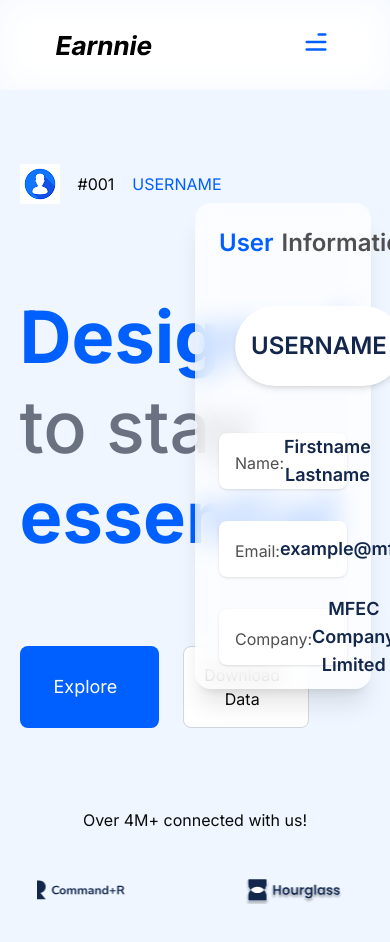
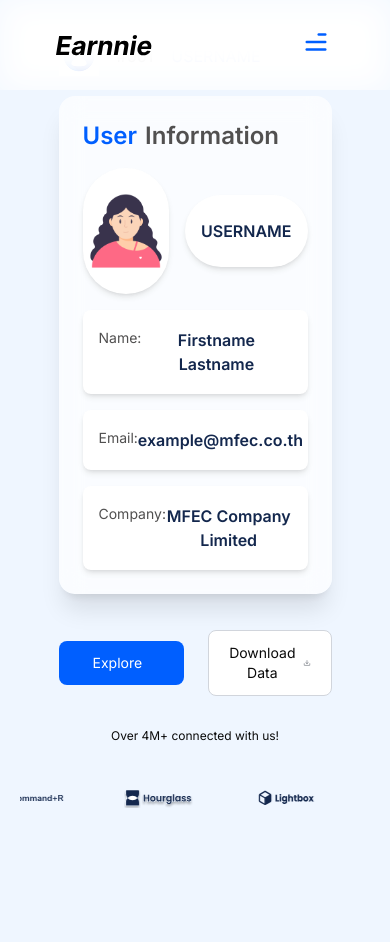
Before and after one commit to chayuearn-00/intern_project, a Vue app in the folder frontend/: page /Homepage in a window 390 px wide. Shown: the top 942 px of the page. After the commit the page ends 844 px from the top, so only its background shows below. Built offline with nearby package versions, Linux system fonts and the light colour scheme.

Commit message:
responsive homepage

```diff
--- a/frontend/src/components/Footer.vue
+++ b/frontend/src/components/Footer.vue
@@ -1,6 +1,6 @@
 <template>
   <div class="overflow-hidden">
-    <div class="flex max-w-full animate-marquee gap-14">
+    <div class="flex max-w-full animate-marquee gap-5 lg:gap-14">
       <img src="../assets/icons/compeny_logo/logo1.svg" class="footer" />
       <img src="../assets/icons/compeny_logo/logo2.svg" class="footer" />
       <img src="../assets/icons/compeny_logo/logo3.svg" class="footer" />
--- a/frontend/src/components/InformationCard.vue
+++ b/frontend/src/components/InformationCard.vue
@@ -5,8 +5,8 @@
 </script>
 
 <template>
-  <div class="flex items-center justify-center from-blue-100 to-blue-300 h-full gap-14">
-    <div class="bg-white/70 backdrop-blur-md rounded-2xl shadow-xl max-w-[632px]  w-full p-6 space-y-6">
+  <div class="flex items-center justify-center h-full">
+    <div class="bg-white/70 backdrop-blur-md rounded-2xl shadow-xl lg:max-w-[632px] w-full p-6 space-y-4 lg:space-y-6">
         <div class="flex gap-2">
             <h2 class="text-primary font-semibold text-2xl">
                 User
@@ -21,13 +21,13 @@
         <div class="w-31.5 h-31.5 rounded-full bg-white flex items-center justify-center overflow-hidden shadow-md">
           <img src="@/assets/icons/LogoAvatar1.png" alt="Avatar" class="w-22 h-22 " />
         </div>
-        <div class="flex-1 bg-white rounded-full max-full px-4 py-6 text-2xl text-center text-secondary font-semibold shadow-md">
+        <div class="flex-1 bg-white rounded-full max-full px-4 py-6 text-base lg:text-2xl text-center text-secondary font-semibold shadow-md">
           USERNAME
         </div>
       </div>
 
       <!-- Data Box-->
-      <div class="flex flex-col gap-8 ">
+      <div class="flex flex-col gap-4 lg:gap-8 ">
         <div>
             <div class="information-box">
                 <label class="information-topic">Name:</label>
--- a/frontend/src/components/TextCard.vue
+++ b/frontend/src/components/TextCard.vue
@@ -2,38 +2,39 @@
 import logo_person from '../assets/icons/logo_person.png'
 import Download from '../assets/icons/Download.svg'
 import ArrowExplore from '../assets/icons/ArrowExplore.png'
-
+import InformationCard from './InformationCard.vue';
 
 </script>
 
 <template>
-    <div class="flex flex-col gap-11 items-start">
-        <div class="flex items-center gap-4.5 mb-11">
-            <img src="@/assets/icons/logo_person.png" class="w-10" />
+    <div class="flex flex-col w-[70%] lg:w-auto gap-5 place-self-center lg:gap-11 lg:items-start">
+        <div class="flex items-center gap-4.5 lg:mb-11">
+            <img :src="logo_person" class="w-10" />
             <p>#001</p>
             <p class="text-primary">USERNAME</p>
         </div>
-        <h1 class="text-7xl font-bold leading-tight text-primary">
+        <h1 class="hidden lg:block text-7xl font-bold leading-tight text-primary">
             Designed <br />
             <span class="text-gray-500 font-medium">to stay</span> <br />
             <span class="text-primary">essential</span>
         </h1>
-        <div class="flex-auto">
-            <div class="flex gap-6 mt-10">
+        <InformationCard class="lg:hidden max-w-full" />
+        <div class="flex-auto self-center">
+            <div class="flex gap-6 mt-4 lg:mt-10 place-items-center ">
                 <button
-                    class="bg-primary hover:bg-blue-700 text-white text-lg py-4 px-8.5 rounded-lg flex items-center gap-2 transition"
+                    class="bg-primary hover:bg-blue-700 text-white text-sm lg:text-lg py-3 lg:py-4 px-8.5 rounded-lg flex items-center gap-2 transition"
                 >
                     Explore
                     <span class="transition-transform duration-300 hover:-rotate-45"
-                        ><img :src="ArrowExplore" alt="arrow explore" />
+                        ><img :src="ArrowExplore" alt="arrow explore"  class="w-5 h-5" />
                     </span>
                 </button>
 
                 <button
-                    class="border border-gray-300 bg-white px-5 py-4 rounded-lg hover:bg-gray-100 transition flex items-center gap-2"
+                    class="border border-gray-300 bg-white px-5 py-3 lg:py-4 rounded-lg hover:bg-gray-100 transition flex items-center gap-2 text-sm lg:text-lg"
                 >
                     Download Data
-                    <span><img :src="Download" alt="download button" /></span>
+                    <span><img :src="Download" alt="download button" class="w-5 h-5" /></span>
                 </button>
             </div>
         </div>
--- a/frontend/src/style.css
+++ b/frontend/src/style.css
@@ -107,20 +107,20 @@
     @apply bg-yellow-100 text-yellow-800
   }
   .footer {
-    @apply h-7 w-32 object-contain mx-8
+    @apply h-5 lg:h-7 w-32 object-contain mx-5 lg:mx-8
   }
   .footer_position {
     @apply items-center max-w-[90%] mx-auto place-content-between mt-11
   }
 
   .information-box {
-    @apply flex bg-white rounded-lg px-4 py-4.5 h-14 shadow-sm place-content-between shadow-md
+    @apply flex bg-white rounded-lg px-4 py-4.5 shadow-md place-content-between
   }
   .information-topic {
-    @apply text-base text-myblone
+    @apply text-sm lg:text-base text-myblone
   }
   .information-text {
-    @apply flex-auto place-self-center text-center text-secondary font-semibold text-lg
+    @apply flex-auto place-self-center text-center text-secondary font-semibold text-base lg:text-lg
   }
 }
 
--- a/frontend/src/views/HomePage.vue
+++ b/frontend/src/views/HomePage.vue
@@ -8,15 +8,15 @@ import TextCard from '../components/TextCard.vue';
 
 <template>
     <NavBar class="fixed w-full"/>
-    <div class=" bg-white container overflow-hidden">
-        <div class="max-w-[90%] lg:max-w-[70%] mx-auto pt-28">
+    <div class="container overflow-hidden">
+        <div class="max-w-full lg:max-w-[80%] mx-auto pt-0">
             <div class="flex flex-col w-full place-content-center min-h-screen items-center m-auto ">
-                <div class="grid grid-cols-2 w-full place-content-between">
+                <div class="lg:grid lg:grid-cols-2 lg:gap-8 w-full place-content-between">
                     <TextCard />
-                    <InformationCard />
+                    <InformationCard class="lg:block hidden"/>
                 </div>
-                <div class="w-full mt-20">
-                    <p class="text-center">Over 4M+ connected with us!</p>
+                <div class="flex flex-col w-full mt-8 lg:mt-20">
+                    <p class="text-center text-xs">Over 4M+ connected with us!</p>
                     <div class="footer_position">
                         <Footer />
                     </div>
```
